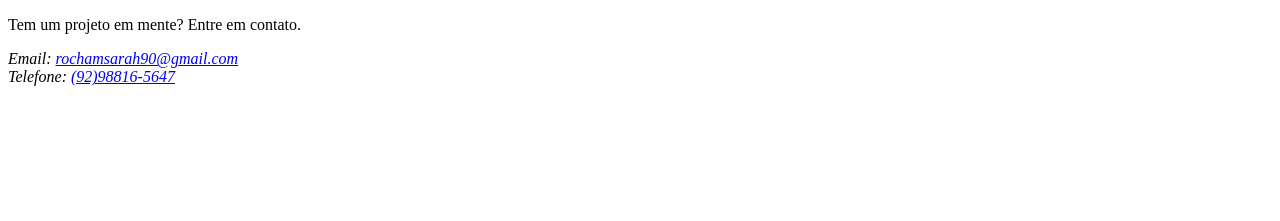
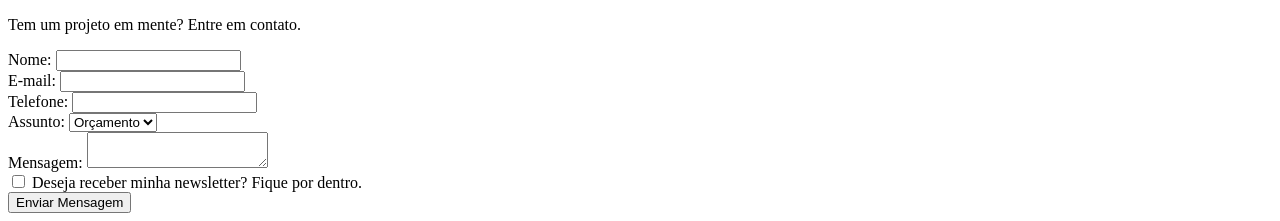
Before and after one commit to rochamsarah/site, a plain HTML site: page index.html in a window 1280 px wide. Shown: the part 730-951 px from the top of the page. Before the commit the page ends 824 px from the top, so only its background shows below. Drawn offline with Linux system fonts and the light colour scheme.

Commit message:
Atualização com formulários.

```diff
--- a/index.html
+++ b/index.html
@@ -26,7 +26,8 @@
             alt="" width="200">
 
         <article>
-            <p>Olá! Me chamo Sarah e sou designer. Atualmente estou me especializando em programação Front-End e este site é o primeiro passo para o futuro da minha carreira.</p>
+            <p>Olá! Me chamo Sarah e sou designer. Atualmente estou me especializando em programação Front-End e este
+                site é o primeiro passo para o futuro da minha carreira.</p>
         </article>
 
         <aside>
@@ -55,10 +56,34 @@
         <section id="contato">
             <h2>Contato</h2>
             <p>Tem um projeto em mente? Entre em contato.</p>
-            <address>
-                Email: <a href="mailto:rochamsarah90@gmail.com">rochamsarah90@gmail.com</a><br>
-                Telefone: <a href="tel:+5592988165647">(92)98816-5647</a>
-            </address>
+
+            <form action="">
+
+                <label for="nome">Nome: </label>
+                <input type="text" id="nome" name="nome" required><br>
+
+                <label for="email">E-mail: </label>
+                <input type="email" id="email" name="email" required><br>
+
+                <label for="telefone">Telefone: </label>
+                <input type="tel" id="telefone" name="telefone"><br>
+
+                <label for="assunto">Assunto: </label>
+                <select name="assunto" id="assunto">
+                    <option value="orcamento">Orçamento</option>
+                    <option value="duvida">Dúvida</option>
+                    <option value="outro">Outro</option>
+                </select>
+                <br>
+                <label for="mensagem">Mensagem: </label>
+                <textarea name="mensagem" id="mensagem" required></textarea>
+                <br>
+                <input type="checkbox" id="inscricao" name="inscricao">
+                <label for="inscricao">Deseja receber minha newsletter? Fique por dentro.</label>
+                <br>
+                <input type="submit" value="Enviar Mensagem">
+            </form>
+
         </section>
     </footer>
 </body>
```
